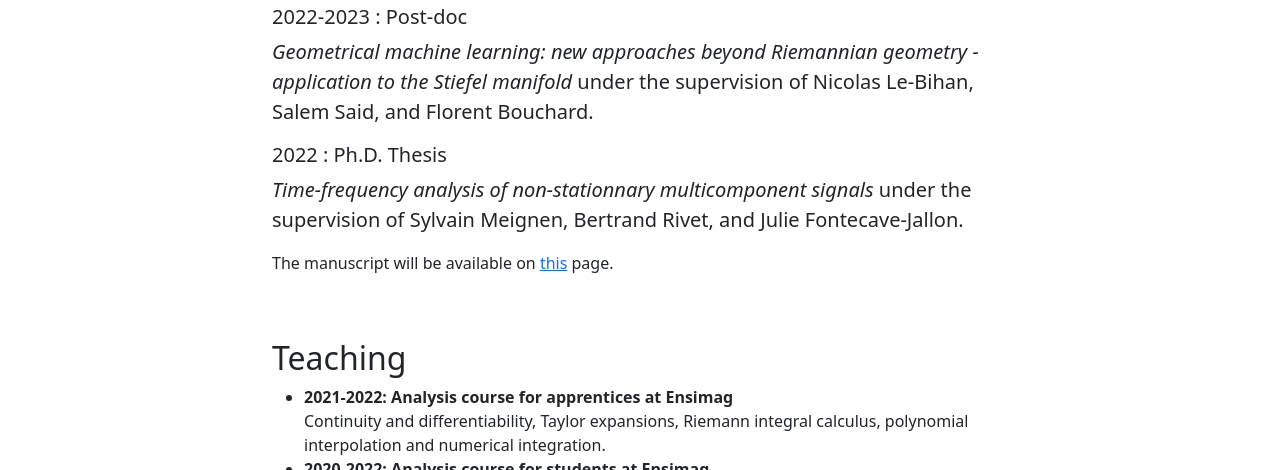
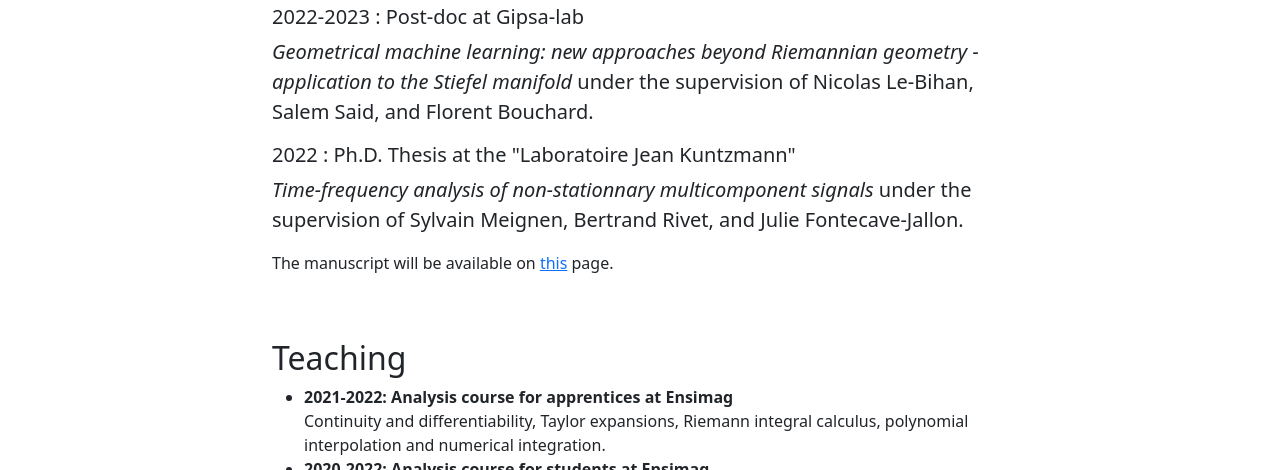
Before and after one commit to Nils-Laurent/Nils-Laurent.github.io, a plain HTML site: page index.html in a window 1280 px wide. Shown: the part 630-1100 px from the top of the page. Drawn offline with nearby package versions, Linux system fonts and the light colour scheme.

Commit message:
minor update : title, research labs

```diff
--- a/index.html
+++ b/index.html
@@ -5,7 +5,7 @@
         <meta name="viewport" content="width=device-width, initial-scale=1, shrink-to-fit=no" />
         <meta name="description" content="" />
         <meta name="author" content="" />
-        <title>Web page of Nils Laurent</title>
+        <title>Nils Laurent</title>
         <!-- Favicon-->
         <link rel="icon" type="image/x-icon" href="assets/favicon.ico" />
         <!-- Core theme CSS (includes Bootstrap)-->
@@ -53,9 +53,9 @@
                         <p>You can find my publications <a href="publi.html">here</a>.</p>
                     </div>
                     <div class="col-lg-8 mt-2">
-                        <h5 id="research">2022-2023 : Post-doc</h5>
+                        <h5 id="research">2022-2023 : Post-doc at Gipsa-lab</h5>
                         <p class="lead"><em>Geometrical machine learning: new approaches beyond Riemannian geometry - application to the Stiefel manifold</em> under the supervision of <strong>Nicolas Le-Bihan</strong>, <strong>Salem Said</strong>, and <strong>Florent Bouchard</strong>.</p>
-                        <h5 id="research">2022 : Ph.D. Thesis</h5>
+                        <h5 id="research">2022 : Ph.D. Thesis at the "Laboratoire Jean Kuntzmann"</h5>
                         <p class="lead"><em>Time-frequency analysis of non-stationnary multicomponent signals</em> under the supervision of <strong>Sylvain Meignen</strong>, <strong>Bertrand Rivet</strong>, and <strong>Julie Fontecave-Jallon</strong>.</p>
                         <p>The manuscript will be available on <a href="https://www.theses.fr/s226253" target="_blank">this</a> page.</p>
                     </div>
```
Also changed, not shown: publi.html (+1 -1 lines).
